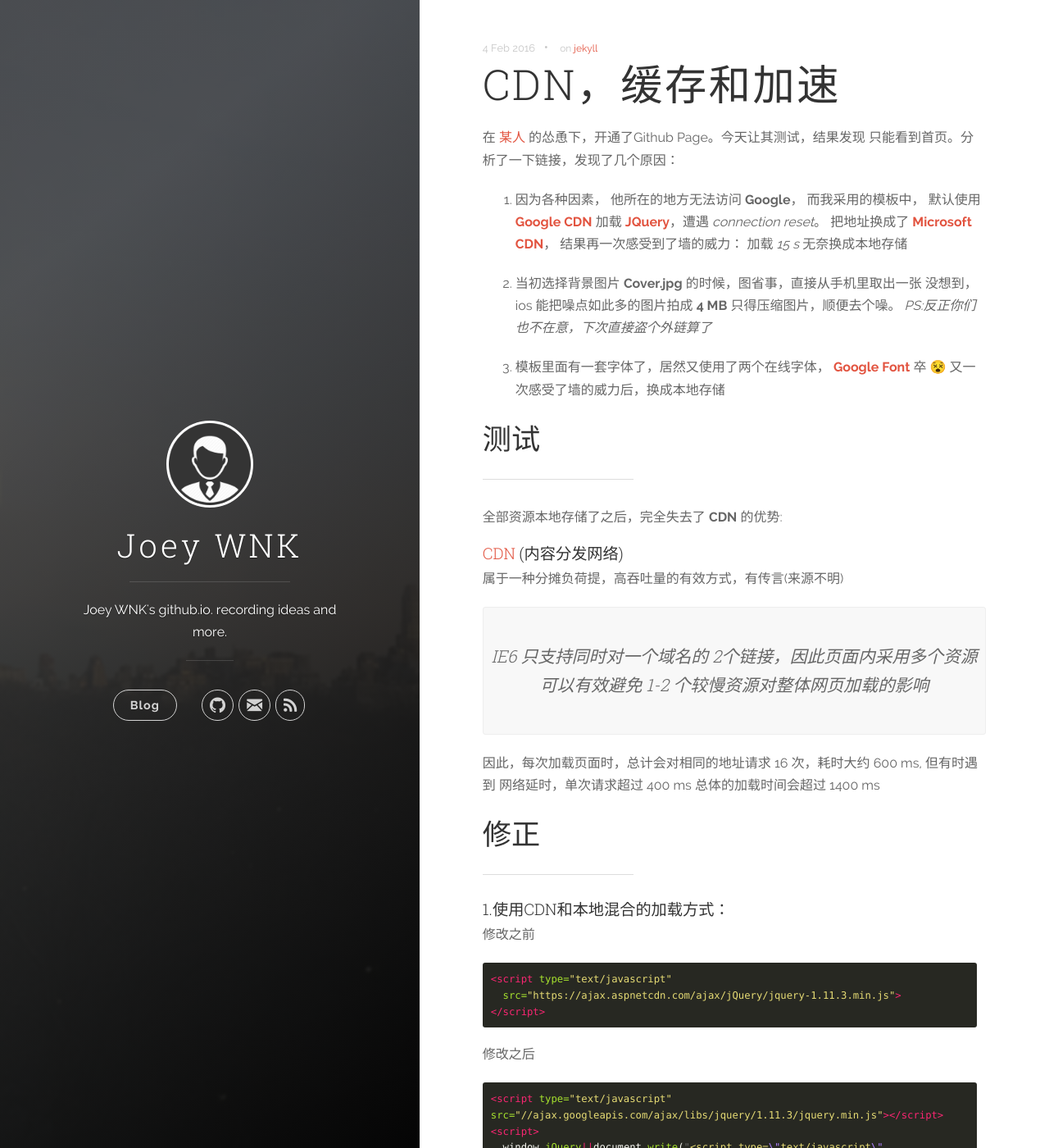
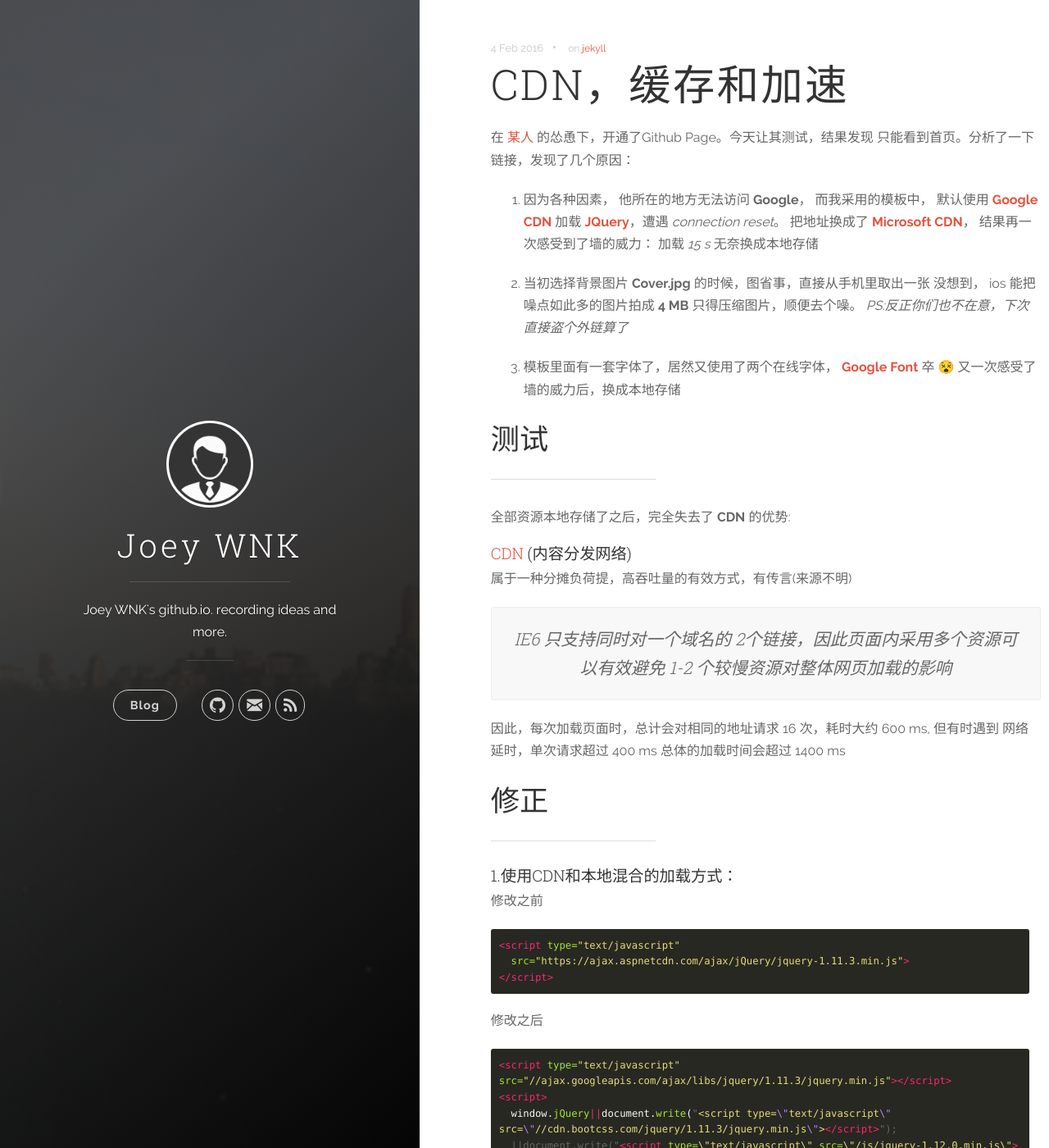
Before and after one commit to JoeyWNK/JoeyWNK.github.io, a Jekyll site: the page built from _posts/2016-02-05-CDN-Cahe&Speedup.markdown, in a window 1280 px wide and 1400 px high. Shown: the whole window at 82% size. Built offline with Jekyll 4.4.1, drawn with Linux system fonts in a browser that asks for light colours; emoji names are drawn with the system emoji font.

Commit message:
Style Optimization

```diff
--- a/_includes/footer.html
+++ b/_includes/footer.html
@@ -4,7 +4,7 @@
 </footer>
 <script type="text/javascript" src="//ajax.googleapis.com/ajax/libs/jquery/1.12.0/jquery.min.js"></script>
 <script>
-  window.jQuery||document.write("<script type=\"text/javascript\" src=\"//cdn.bootcss.com/jquery/1.11.3/jquery.min.js\">\u003C/script>");
+  window.jQuery||document.write("<script type=\"text/javascript\" src=\"//cdn.bootcss.com/jquery/1.11.3/jquery.min.js\">\u003C/script>")
   ||document.write("<script type=\"text/javascript\" src=\"{{ "js/jquery-1.12.0.min.js" | prepend: site.baseurl }}\">\u003C/script>");
 </script>
 <script type="text/javascript" src="{{ "js/main.js" | prepend: site.baseurl }}"></script>
--- a/css/main-min.css
+++ b/css/main-min.css
@@ -1 +1 @@
-@import "uno-min.css";@import "monokai-min.css";.highlight pre{padding:10px}.highlight pre code{white-space:pre-wrap}.btn,.navigation__item a{margin:5px 0;white-space:nowrap}.pagination__page-number{display:inline-block;padding:10px}.categories a,.tags a{border:1px solid #e25440;border-radius:20px;color:#e25440;display:inline-block;font-size:12px;margin:5px 0;padding:5px 10px;text-shadow:none;white-space:nowrap}.post-meta__tags{font-size:12px;padding:0 5px}.footer__copyright{margin:0 20px 10px}.user-image{margin-bottom:1.2em;position:relative;width:100px;height:100px;border:3px solid #fff;border-radius:100%}
+@import "uno.css";@import "monokai.css";.highlight pre{overflow-x:auto;padding:10px}.highlight pre code{white-space:pre-wrap}.btn,.navigation__item a{margin:5px 0;white-space:nowrap}.pagination__page-number{display:inline-block;padding:10px}.categories a,.tags a{border:1px solid #e25440;border-radius:20px;color:#e25440;display:inline-block;font-size:12px;margin:5px 0;padding:5px 10px;text-shadow:none;white-space:nowrap}.post-meta__tags{font-size:12px;padding:0 5px}.footer__copyright{margin:0 20px 10px}.user-image{margin-bottom:1.2em;position:relative;width:100px;height:100px;border:3px solid #fff;border-radius:100%}
--- a/css/main.css
+++ b/css/main.css
@@ -4,6 +4,7 @@
 /* Modifications */
 
 .highlight pre {
+  overflow-x: auto;
   padding: 10px;
 }
 
--- a/css/uno.css
+++ b/css/uno.css
@@ -991,7 +991,7 @@ em {
 
 blockquote {
 	margin: 1em 0;
-	padding: 2em 0;
+	padding: 1em 1em;
 	background: #f8f8f8;
 	border: 1px solid #eeeeee;
 	border-radius: 3px;
@@ -1098,13 +1098,13 @@ pre {
 
 .content-wrapper {
 	z-index: 800;
-	width: 60%;
+	/*width: 70%;*/
 	max-width: 800px;
 	margin-left: 40%; }
 
 .content-wrapper__inner {
-	margin: 0 10%;
-	padding: 50px 0; }
+	margin-left: 10%;
+	padding: 50px 10px; }
 
 .footer {
 	display: block;
@@ -1655,7 +1655,7 @@ input[type="tel"] {
 				width: 25.8%; }
 
 	.content-wrapper {
-		width: 80%;
+		/*width: 80%;*/
 		max-width: none;
 		margin: 0 auto; }
 
```
Also changed, not shown: css/uno-min.css.
